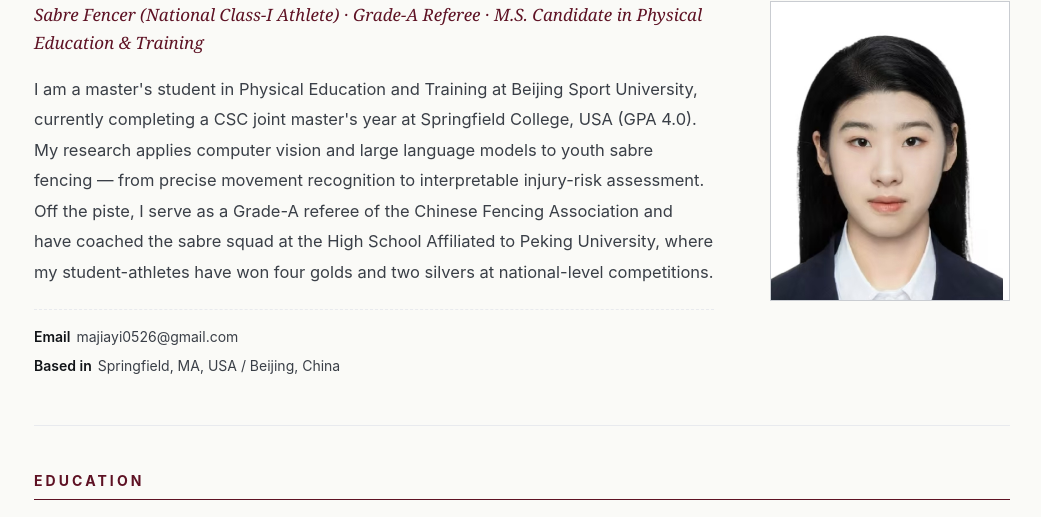
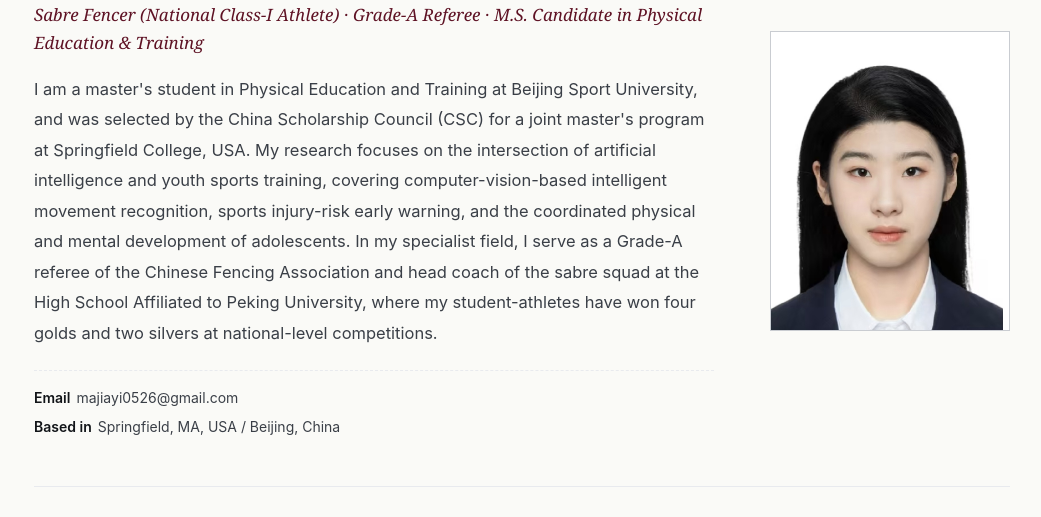
Before and after one commit to majiayi0526/majiayi0526.github.io, a plain HTML site: page index.html in a window 1280 px wide. Shown: the part 210-727 px from the top of the page, without its empty margins (118-1159 px from the left). Drawn offline with Linux system fonts and the light colour scheme.

Commit message:
docs: update home page self-introduction

```diff
--- a/index.html
+++ b/index.html
@@ -60,20 +60,23 @@
         <p class="hero-intro">
           <span class="lang-en">
             I am a master's student in Physical Education and Training at Beijing Sport
-            University, currently completing a CSC joint master's year at Springfield
-            College, USA (GPA 4.0). My research applies computer vision and large
-            language models to youth sabre fencing — from precise movement recognition
-            to interpretable injury-risk assessment. Off the piste, I serve as a
-            Grade-A referee of the Chinese Fencing Association and have coached the
-            sabre squad at the High School Affiliated to Peking University, where my
+            University, and was selected by the China Scholarship Council (CSC) for a
+            joint master's program at Springfield College, USA. My research focuses on
+            the intersection of artificial intelligence and youth sports training,
+            covering computer-vision-based intelligent movement recognition, sports
+            injury-risk early warning, and the coordinated physical and mental
+            development of adolescents. In my specialist field, I serve as a Grade-A
+            referee of the Chinese Fencing Association and head coach of the sabre
+            squad at the High School Affiliated to Peking University, where my
             student-athletes have won four golds and two silvers at national-level
             competitions.
           </span>
           <span class="lang-cn">
-            我是北京体育大学体育教育训练学专业硕士研究生，现于美国春田学院 CSC 联合培养
-            （GPA 4.0）。研究方向为计算机视觉与大语言模型在青少年佩剑训练中的应用——
-            从动作精准识别到可解释的损伤风险评估。场下，我是中国击剑协会A级裁判，
-            并曾担任北大附属中学佩剑校队主教练，执教学生获全国级赛事四金两银。
+            我是北京体育大学体育教育训练学专业硕士研究生，曾由国家留学基金委（CSC）
+            公派至美国春田学院联合培养。研究方向聚焦人工智能与青少年运动训练的交叉领域，
+            涵盖基于计算机视觉的动作智能识别、运动损伤风险预警与青少年身心协同发展。
+            在专项领域，我是中国击剑协会A级裁判，并担任北大附属中学佩剑校队主教练，
+            执教学生获全国级赛事四金两银。
           </span>
         </p>
 
```
